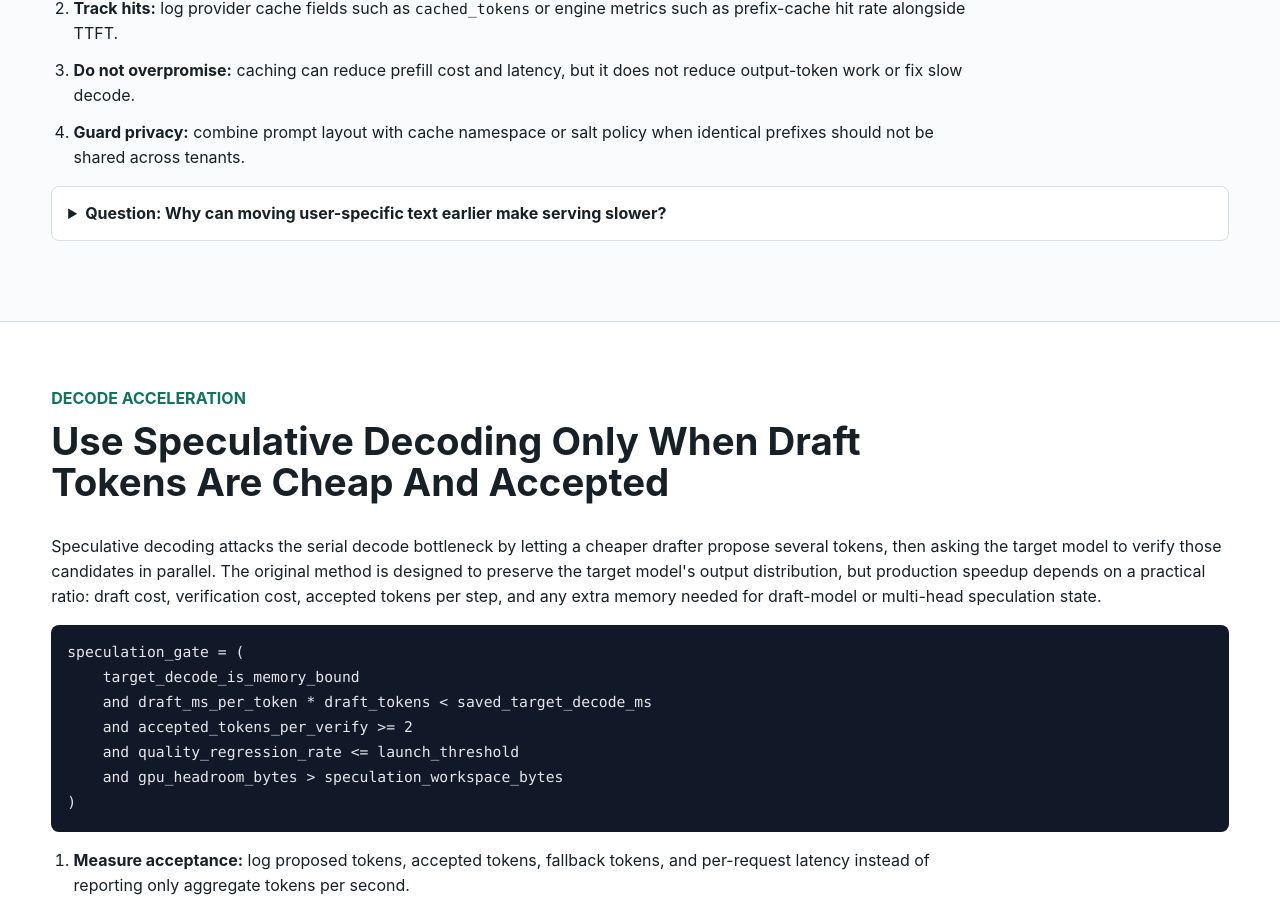
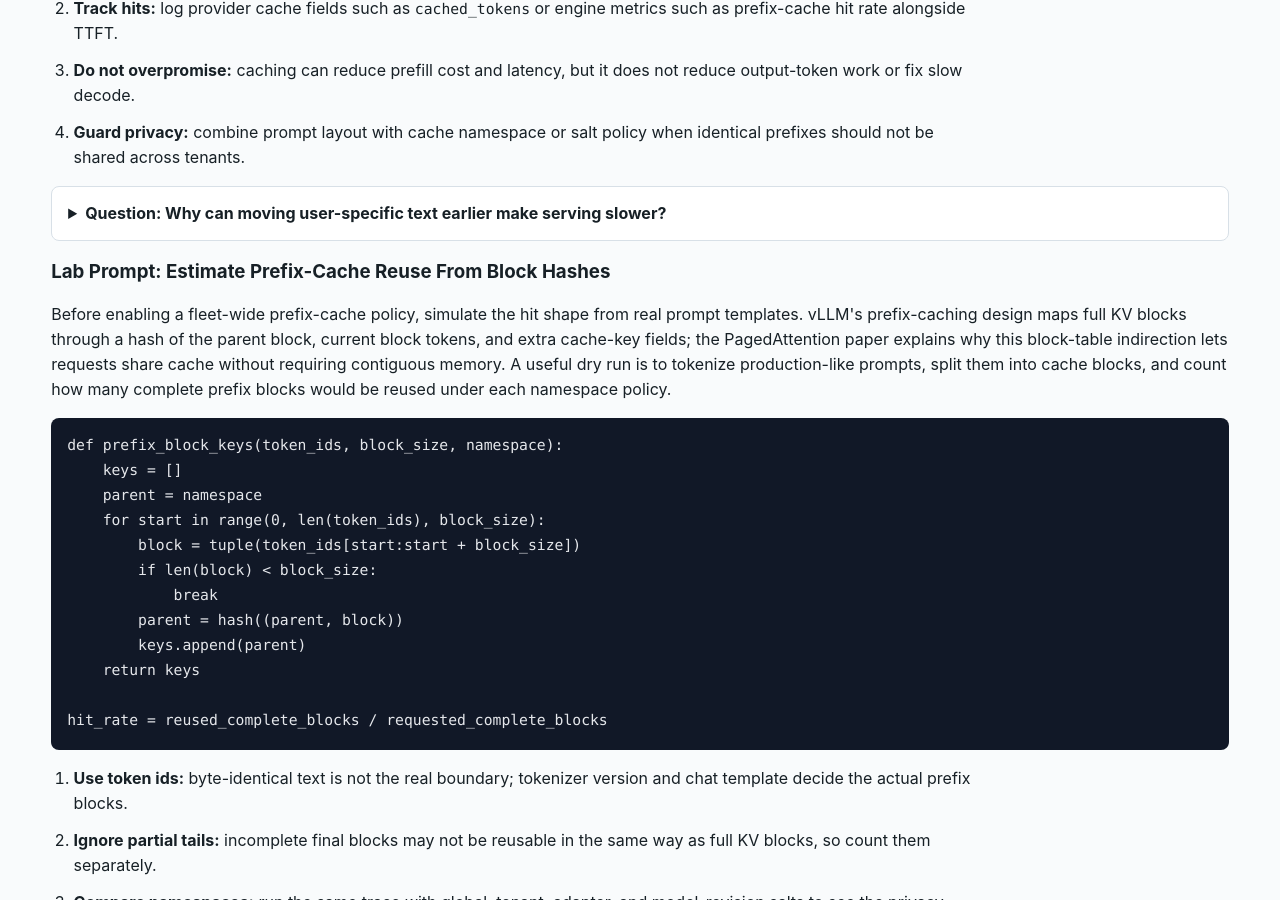
Before and after one commit to kennethli319/kennethli319.github.io, a Jekyll site: the page llm-ml-course/lessons/production-serving.html, which Jekyll copies as it is, in a window 1280 px wide and 900 px high, scrolled down 6368 px. Built offline with Jekyll 4.4.1, drawn with Linux system fonts in a browser that asks for light colours; some of the changed text lies outside the part shown.

Commit message:
Sync prefix cache reuse lab

```diff
--- a/llm-ml-course/lessons/production-serving.html
+++ b/llm-ml-course/lessons/production-serving.html
@@ -267,6 +267,39 @@ active_token_budget = estimate_decode_capacity(
       <details class="qa">
         <summary>Question: Why can moving user-specific text earlier make serving slower?</summary>
         <p>It breaks the exact shared prefix, so later requests may miss the prompt or KV prefix cache even when most of the prompt template is the same.</p>
+      </details>
+      <h3>Lab Prompt: Estimate Prefix-Cache Reuse From Block Hashes</h3>
+      <p>
+        Before enabling a fleet-wide prefix-cache policy, simulate the hit
+        shape from real prompt templates. vLLM's prefix-caching design maps
+        full KV blocks through a hash of the parent block, current block tokens,
+        and extra cache-key fields; the PagedAttention paper explains why this
+        block-table indirection lets requests share cache without requiring
+        contiguous memory. A useful dry run is to tokenize production-like
+        prompts, split them into cache blocks, and count how many complete
+        prefix blocks would be reused under each namespace policy.
+      </p>
+      <pre><code>def prefix_block_keys(token_ids, block_size, namespace):
+    keys = []
+    parent = namespace
+    for start in range(0, len(token_ids), block_size):
+        block = tuple(token_ids[start:start + block_size])
+        if len(block) < block_size:
+            break
+        parent = hash((parent, block))
+        keys.append(parent)
+    return keys
+
+hit_rate = reused_complete_blocks / requested_complete_blocks</code></pre>
+      <ol class="steps">
+        <li><strong>Use token ids:</strong> byte-identical text is not the real boundary; tokenizer version and chat template decide the actual prefix blocks.</li>
+        <li><strong>Ignore partial tails:</strong> incomplete final blocks may not be reusable in the same way as full KV blocks, so count them separately.</li>
+        <li><strong>Compare namespaces:</strong> run the same trace with global, tenant, adapter, and model-revision salts to see the privacy and hit-rate tradeoff.</li>
+        <li><strong>Report saved prefill:</strong> translate reused blocks into avoided prompt tokens, then compare that estimate with TTFT and prefix-cache-hit metrics after rollout.</li>
+      </ol>
+      <details class="qa">
+        <summary>Question: Why estimate block-level reuse instead of counting repeated strings?</summary>
+        <p>Serving engines reuse cached KV blocks after tokenization and block partitioning. String repetition can overestimate hits when chat templates, tokenizer versions, salts, adapter ids, or partial block boundaries differ.</p>
       </details>
     </section>
 
```
